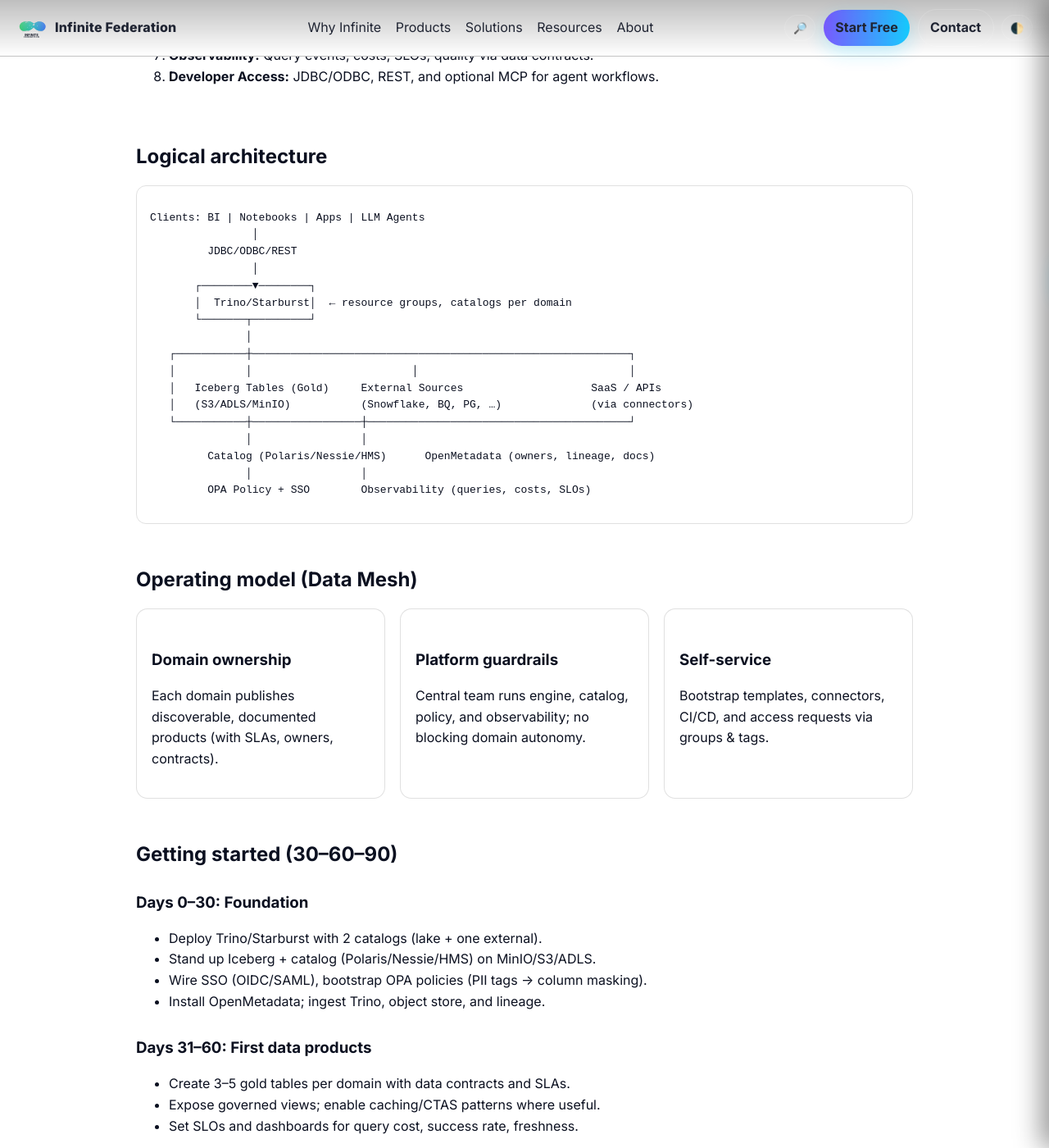
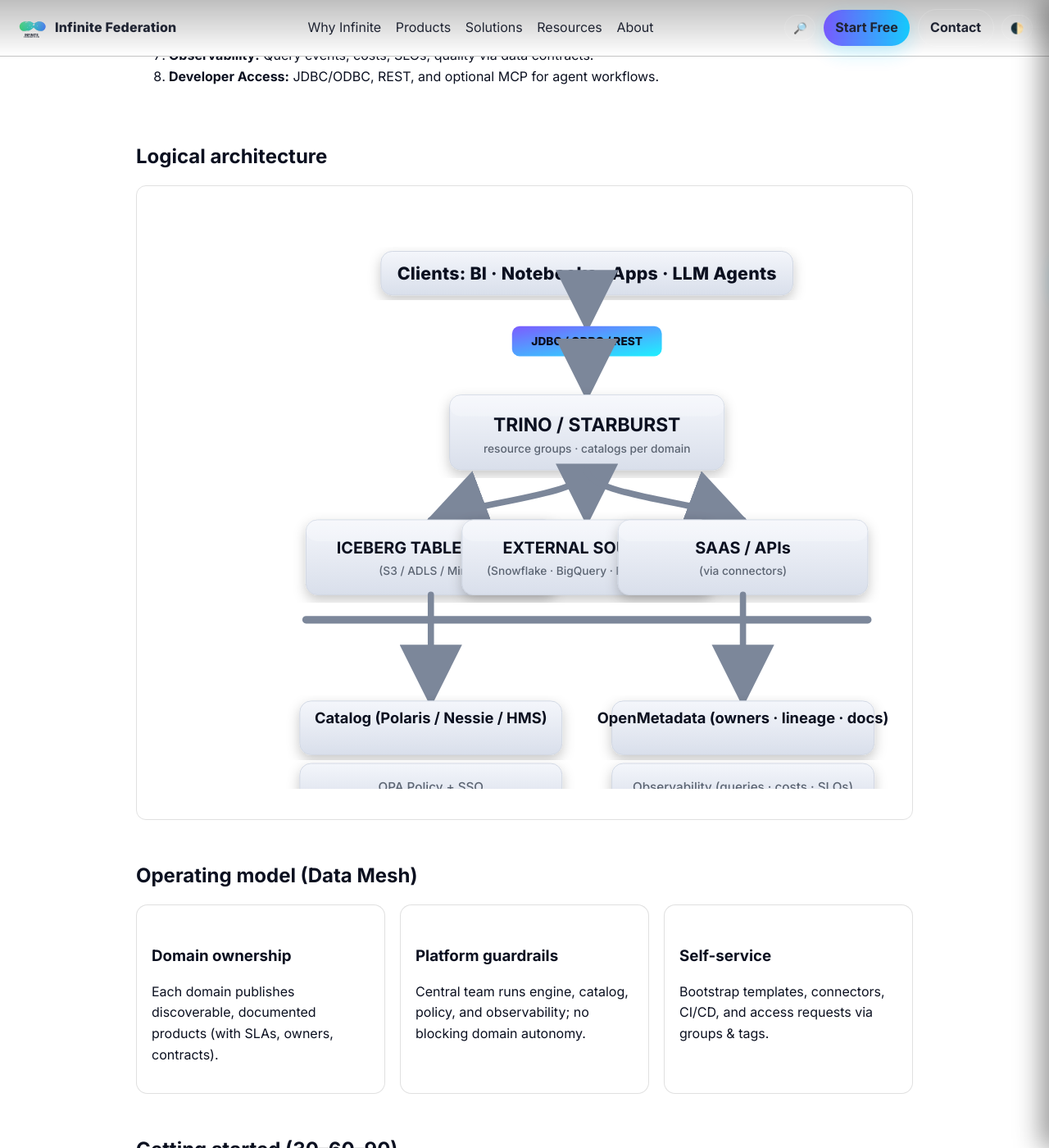
Before and after one commit to InfiniteFederation/InfiniteFederation.github.io, a Jekyll site: the page built from InfiniteFederation/index.md, in a window 1280 px wide and 1400 px high, scrolled down 651 px. Shown: the whole window at 82% size. Built offline with Jekyll 4.4.1, drawn with Linux system fonts in a browser that asks for light colours.

Commit message:
Updated Content

```diff
--- a/InfiniteFederation/index.md
+++ b/InfiniteFederation/index.md
@@ -32,23 +32,125 @@ permalink: /InfiniteFederation/
 <section class="if-container" style="padding:8px 0 12px">
   <h2>Logical architecture</h2>
   <div style="overflow:auto;border:1px solid var(--border);border-radius:12px;padding:16px">
-<pre><code>Clients: BI | Notebooks | Apps | LLM Agents
-                │
-         JDBC/ODBC/REST
-                │
-       ┌────────▼────────┐
-       │  Trino/Starburst│  ← resource groups, catalogs per domain
-       └───────┬─────────┘
-               │
-   ┌───────────┼───────────────────────────────────────────────────────────┐
-   │           │                         │                                 │
-   │   Iceberg Tables (Gold)     External Sources                    SaaS / APIs
-   │   (S3/ADLS/MinIO)           (Snowflake, BQ, PG, …)              (via connectors)
-   └───────────┼─────────────────┼─────────────────────────────────────────┘
-               │                 │
-         Catalog (Polaris/Nessie/HMS)      OpenMetadata (owners, lineage, docs)
-               │                 │
-         OPA Policy + SSO        Observability (queries, costs, SLOs)
+<pre><code>
+<svg xmlns="http://www.w3.org/2000/svg" viewBox="0 0 1200 900" role="img" aria-label="Clients to Trino/Starburst to Sources with Catalog & OpenMetadata pillars">
+  <defs>
+    <linearGradient id="cta" x1="0" y1="0" x2="1" y2="1">
+      <stop offset="0%" stop-color="#7c5cff"/><stop offset="100%" stop-color="#1ef1ff"/>
+    </linearGradient>
+    <linearGradient id="box" x1="0" y1="0" x2="0" y2="1">
+      <stop offset="0%" stop-color="#f4f6fb"/><stop offset="100%" stop-color="#d9dfeb"/>
+    </linearGradient>
+    <linearGradient id="boxDark" x1="0" y1="0" x2="0" y2="1">
+      <stop offset="0%" stop-color="#3b4150"/><stop offset="100%" stop-color="#262c36"/>
+    </linearGradient>
+    <filter id="shadow"><feDropShadow dx="0" dy="8" stdDeviation="10" flood-opacity=".22"/></filter>
+    <marker id="arrow" viewBox="0 0 10 10" refX="9" refY="5" markerWidth="10" markerHeight="10" orient="auto">
+      <path d="M0,0 L10,5 L0,10 Z" fill="#7c879a"/>
+    </marker>
+    <style>
+      :root{ --bg:transparent; --text:#0b0f1e; --muted:#667086; --stroke:#cfd6e2; --wire:#7c879a }
+      @media (prefers-color-scheme: dark){
+        :root{ --text:#e6e8ef; --muted:#a2abbd; --stroke:#2e3541; --wire:#a1a9bb }
+      }
+      text{ font-family: Inter, system-ui, -apple-system, Segoe UI, Roboto, Arial, sans-serif }
+      .t{ fill:var(--text); font-weight:800; letter-spacing:.3px }
+      .l{ fill:var(--text); font-weight:700 }
+      .s{ fill:var(--muted); font-weight:500 }
+      .wire{ stroke:var(--wire); stroke-width:10; stroke-linecap:round; fill:none; marker-end:url(#arrow) }
+      .box{ fill:url(#box); stroke:var(--stroke); stroke-width:1.2; rx:18; ry:18; filter:url(#shadow) }
+      .cap{ fill:#fff; opacity:.22 }
+    </style>
+  </defs>
+
+  <!-- top: Clients -->
+  <g transform="translate(100,40)">
+    <rect x="270" y="0" width="660" height="70" rx="14" class="box"/>
+    <text x="600" y="45" class="t" font-size="28" text-anchor="middle">Clients: BI · Notebooks · Apps · LLM Agents</text>
+
+    <!-- JDBC/ODBC/REST chip -->
+    <path d="M600,70 L600,120" class="wire"/>
+    <rect x="480" y="120" width="240" height="48" rx="12" fill="url(#cta)"/>
+    <text x="600" y="151" font-size="18" fill="#0b0f1e" font-weight="800" text-anchor="middle">JDBC / ODBC / REST</text>
+
+    <!-- Trino/Starburst block -->
+    <path d="M600,168 L600,230" class="wire"/>
+    <g transform="translate(600,230)">
+      <rect x="-220" y="0" width="440" height="120" class="box"/>
+      <rect x="-220" y="0" width="440" height="34" class="cap" rx="18"/>
+      <text x="0" y="58" class="l" font-size="30" text-anchor="middle">TRINO / STARBURST</text>
+      <text x="0" y="92" class="s" font-size="18" text-anchor="middle">resource groups · catalogs per domain</text>
+    </g>
+
+    <!-- fan-out wires to three areas -->
+    <path d="M600,350 C600,390 430,400 350,430" class="wire"/>
+    <path d="M600,350 C600,395 600,405 600,430" class="wire"/>
+    <path d="M600,350 C600,390 770,400 850,430" class="wire"/>
+
+    <!-- left: Iceberg Tables (Gold) -->
+    <g transform="translate(350,430)">
+      <rect x="-200" y="0" width="400" height="120" class="box"/>
+      <rect x="-200" y="0" width="400" height="34" class="cap" rx="18"/>
+      <text x="0" y="54" class="l" font-size="26" text-anchor="middle">ICEBERG TABLES (Gold)</text>
+      <text x="0" y="88" class="s" font-size="18" text-anchor="middle">(S3 / ADLS / MinIO)</text>
+    </g>
+
+    <!-- middle: External Sources -->
+    <g transform="translate(600,430)">
+      <rect x="-200" y="0" width="400" height="120" class="box"/>
+      <rect x="-200" y="0" width="400" height="34" class="cap" rx="18"/>
+      <text x="0" y="54" class="l" font-size="26" text-anchor="middle">EXTERNAL SOURCES</text>
+      <text x="0" y="88" class="s" font-size="18" text-anchor="middle">(Snowflake · BigQuery · Postgres · …)</text>
+    </g>
+
+    <!-- right: SaaS / APIs -->
+    <g transform="translate(850,430)">
+      <rect x="-200" y="0" width="400" height="120" class="box"/>
+      <rect x="-200" y="0" width="400" height="34" class="cap" rx="18"/>
+      <text x="0" y="54" class="l" font-size="26" text-anchor="middle">SAAS / APIs</text>
+      <text x="0" y="88" class="s" font-size="18" text-anchor="middle">(via connectors)</text>
+    </g>
+
+    <!-- bottom rail under three -->
+    <path d="M150,590 L1050,590" stroke="var(--wire)" stroke-width="12" stroke-linecap="round" fill="none"/>
+
+    <!-- pillars: Catalog & OpenMetadata -->
+    <path d="M350,550 L350,720" class="wire" marker-end="none"/>
+    <g transform="translate(350,720)">
+      <rect x="-210" y="0" width="420" height="86" class="box"/>
+      <text x="0" y="35" class="l" font-size="24" text-anchor="middle">Catalog (Polaris / Nessie / HMS)</text>
+    </g>
+    <g transform="translate(350,820)">
+      <rect x="-210" y="0" width="420" height="70" class="box"/>
+      <text x="0" y="44" class="s" font-size="20" text-anchor="middle">OPA Policy + SSO</text>
+    </g>
+
+    <path d="M850,550 L850,720" class="wire" marker-end="none"/>
+    <g transform="translate(850,720)">
+      <rect x="-210" y="0" width="420" height="86" class="box"/>
+      <text x="0" y="35" class="l" font-size="24" text-anchor="middle">OpenMetadata (owners · lineage · docs)</text>
+    </g>
+    <g transform="translate(850,820)">
+      <rect x="-210" y="0" width="420" height="70" class="box"/>
+      <text x="0" y="44" class="s" font-size="20" text-anchor="middle">Observability (queries · costs · SLOs)</text>
+    </g>
+  </g>
+
+  <!-- dark-mode cube swap -->
+  <script><![CDATA[
+    (function(){
+      try{
+        var dark = window.matchMedia && window.matchMedia('(prefers-color-scheme: dark)').matches;
+        if(dark){
+          document.querySelectorAll('.box').forEach(function(n){
+            if(n.getAttribute('fill')) return;
+            n.setAttribute('fill','url(#boxDark)');
+          });
+        }
+      }catch(e){}
+    })();
+  ]]></script>
+</svg>
 </code></pre>
   </div>
 </section>
```
